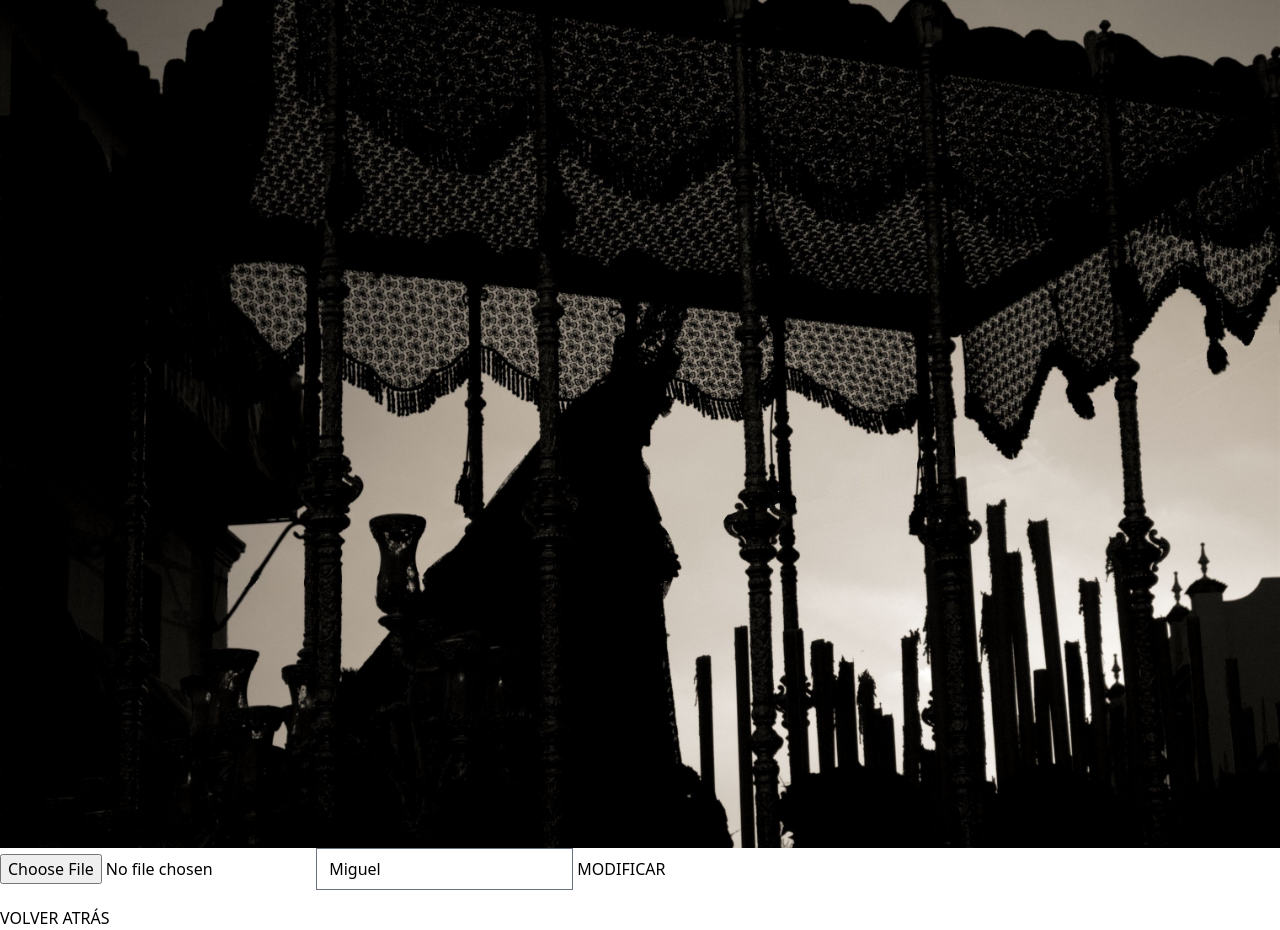
After one commit to MiguelGuerraGalvez/appCieloConEl, a Laravel app: page /modificarUsuario in a window 1280 px wide. The commit adds this page. Run offline with Laravel 12, Linux system fonts and the light colour scheme; a user stored in the database is signed in; data comes from the database, SQL or seed files in the repository; style sheets or scripts are compiled from the project's sources; some web fonts are replaced.

Commit message:
Modificar Usuario

```diff
--- a/app/Http/Controllers/PrincipalController.php
+++ b/app/Http/Controllers/PrincipalController.php
@@ -5,6 +5,9 @@ namespace App\Http\Controllers;
 use App\Models\Consejo;
 use App\Models\Hermandade;
 use Illuminate\Http\Request;
+use App\Models\User;
+use Illuminate\Support\Facades\Auth;
+use Illuminate\Support\Facades\File;
 
 class PrincipalController extends Controller
 {
@@ -30,4 +33,34 @@ class PrincipalController extends Controller
 
         return response()->json($hermandades);
     }
+
+    public function modificarUsuario(REQUEST $request) {
+        $usuario = User::findOrFail(Auth::user()->id);
+
+        return view('principal.modificarUsuario', compact('usuario'));
+    }
+
+    public function updateUsuario(REQUEST $request) {
+        $id_usuario = $request->input('modificar_usuario_id');
+        $usuario = User::findOrFail($id_usuario);
+        $nombre_usuario = $request->input('modificar_usuario_nombre');
+
+
+        if ($request->has('modificar_usuario_icono') && $request->file('modificar_usuario_icono')->isValid()) {
+            $icono = $request->file('modificar_usuario_icono');
+
+            if (File::exists(public_path('img/' . $usuario->icon))) {
+                File::delete(public_path('img/' . $usuario->icon));
+            }
+
+            $nombreIcono = $icono->getClientOriginalName();
+            $icono->move(public_path('img'), $nombreIcono);
+
+            User::where('id', $id_usuario)->update(['icon' => $nombreIcono, 'name' => $nombre_usuario]);
+        } else {
+            User::where('id', $id_usuario)->update(['name' => $nombre_usuario]);
+        }
+
+        return redirect()->route('principal');
+    }
 }
--- a/resources/views/layouts/plantillaAppCieloConEl.blade.php
+++ b/resources/views/layouts/plantillaAppCieloConEl.blade.php
@@ -29,7 +29,7 @@
                     <button id="closeModal" class="absolute top-2 right-2 text-white hover:text-gray-300 text-xl">&times;</button>
 
                     <figure class="w-[10rem] h-[10rem] lg:w-[15rem] lg:h-[15rem] rounded-full overflow-hidden">
-                        <img class="w-full h-full object-cover" src="@yield('logo')img/{{ Auth::user()->icon }}" alt="Usuario">
+                        <a href="{{ route('principal.modificarUsuario') }}"><img class="w-full h-full object-cover" src="@yield('logo')img/{{ Auth::user()->icon }}" alt="Usuario"></a>
                     </figure>
 
                     <h2 class="text-2xl font-bold mb-4 text-center">{{ Auth::user()->name }}</h2>
--- /dev/null
+++ b/resources/views/principal/modificarUsuario.blade.php
@@ -0,0 +1,27 @@
+@vite('resources/css/app.css')
+
+<!DOCTYPE html>
+<html lang="en">
+<head>
+    <meta charset="UTF-8">
+    <meta name="viewport" content="width=device-width, initial-scale=1.0">
+    <meta http-equiv="X-UA-Compatible" content="ie=edge">
+    <title>Modificar Usuario</title>
+</head>
+<body>
+    <form action="{{ route('principal.updateUsuario') }}" method="post" enctype="multipart/form-data">
+        @csrf
+
+        <figure>
+            <img src="../img/{{ $usuario->icon }}" alt="Icono usuario">
+        </figure>
+
+        <input type="hidden" name="modificar_usuario_id" id="modificar_usuario_id" value="{{ $usuario->id }}">
+        <input type="file" name="modificar_usuario_icono" id="modificar_usuario_icono">
+        <input type="text" name="modificar_usuario_nombre" id="modificar_usuario_nombre" value="{{ $usuario->name }}" required>
+        <input type="submit" name="modificar_usuario_insertar" id="modificar_usuario_insertar" value="MODIFICAR">
+    </form>
+
+    <a href="{{ route('principal') }}">VOLVER ATRÁS</a>
+</body>
+</html>
--- a/routes/web.php
+++ b/routes/web.php
@@ -5,6 +5,7 @@ use Illuminate\Support\Facades\Route;
 use App\Http\Controllers\PrincipalController;
 use App\Http\Controllers\HermandadController;
 use App\Http\Controllers\ConsejoController;
+use App\Http\Controllers\UserController;
 use App\Http\Controllers\VolverController;
 use App\Http\Middleware\CheckRole;
 
@@ -17,6 +18,8 @@ Route::middleware('auth')->group(function () {
 
     Route::get('/principal', [PrincipalController::class, 'index'])->name('principal');
     Route::get('/busqueda', [PrincipalController::class, 'buscar']);
+    Route::get('modificarUsuario', [PrincipalController::class, 'modificarUsuario'])->name('principal.modificarUsuario');
+    Route::post('updateUsuario', [PrincipalController::class, 'updateUsuario'])->name('principal.updateUsuario');
 
     Route::get('/hermandades/{hermandad}', [HermandadController::class, 'show'])->name('hermandad');
 
```
